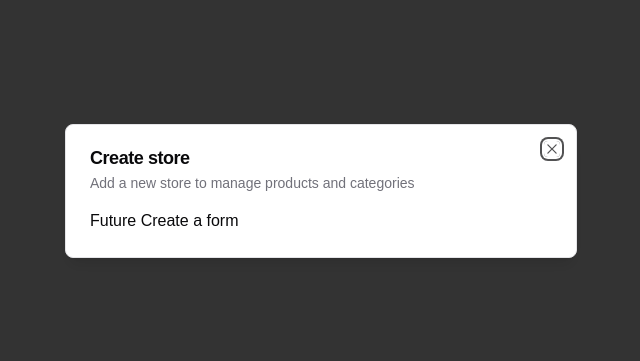
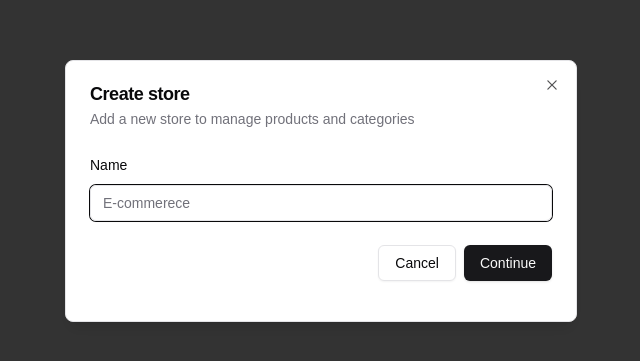
Before and after one commit to dhirajudhani/ecommerce-admin, a Next.js app: page / in a window 1280 px wide. Shown: the part 209-570 px from the top of the page, without its empty margins (319-959 px from the left). Built offline with nearby package versions, Linux system fonts and the light colour scheme.

Commit message:
created modal form

```diff
--- a/components/modals/store-modal.tsx
+++ b/components/modals/store-modal.tsx
@@ -1,15 +1,65 @@
-"use client"
+"use client";
 
-import { useStoreModal } from "@/hooks/use-store-modal"
-import { Modal } from "../ui/modal"
+import * as z from "zod";
+import { useStoreModal } from "@/hooks/use-store-modal";
+import { Modal } from "../ui/modal";
+import { useForm } from "react-hook-form";
+import { zodResolver } from "@hookform/resolvers/zod";
+import { Form, FormControl, FormField, FormItem, FormLabel, FormMessage } from "../ui/form";
+import { Input } from "../ui/input";
+import { Button } from "../ui/button";
+
+const formSchema = z.object({
+  name: z.string().min(1),
+});
 
 export const StoreModal = () => {
+  const storeModal = useStoreModal();
 
-    const storeModal = useStoreModal()
+  const form = useForm<z.infer<typeof formSchema>>({
+    resolver: zodResolver(formSchema),
+    defaultValues: {
+      name: "",
+    },
+  });
 
-    return (
-        <Modal title="Create store" description="Add a new store to manage products and categories" isOpen={storeModal.isOpen} onClose={storeModal.onClose}>
-            Future Create a form
-        </Modal>
-    )
-}
+  const onSubmit = async (values: z.infer<typeof formSchema>) => {
+    /// Todo : create store
+    console.log(values);
+  };
+
+  return (
+    <Modal
+      title="Create store"
+      description="Add a new store to manage products and categories"
+      isOpen={storeModal.isOpen}
+      onClose={storeModal.onClose}
+    >
+      <div>
+        <div className="space-y-4 py-2 pb-4">
+          <Form {...form}>
+            <form onSubmit={form.handleSubmit(onSubmit)}>
+              <FormField
+                control={form.control}
+                name="name"
+                render={({ field }) => (
+                  <FormItem>
+                    <FormLabel>Name</FormLabel>
+                    <FormControl>
+                        <Input placeholder="E-commerece" {...field}/>
+                    </FormControl>
+                    <FormMessage/>
+                  </FormItem>
+                )}
+              />
+              <div className="pt-6 space-x-2 flex  items-center justify-end w-full">
+                    <Button variant="outline" onClick={storeModal.onClose}>Cancel</Button>
+                    <Button type="submit">Continue</Button>
+              </div>
+            </form>
+          </Form>
+        </div>
+      </div>
+    </Modal>
+  );
+};
```
